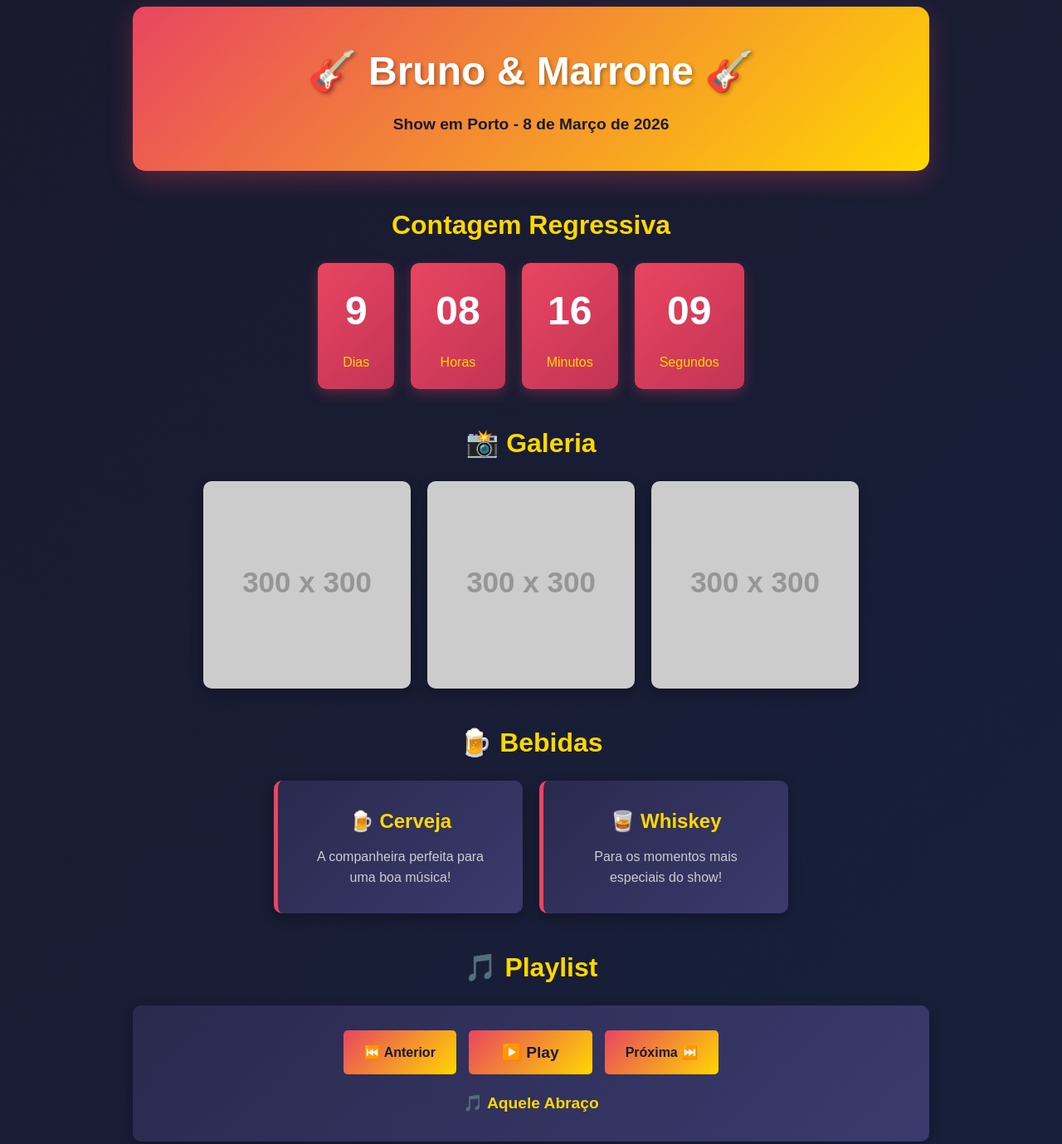
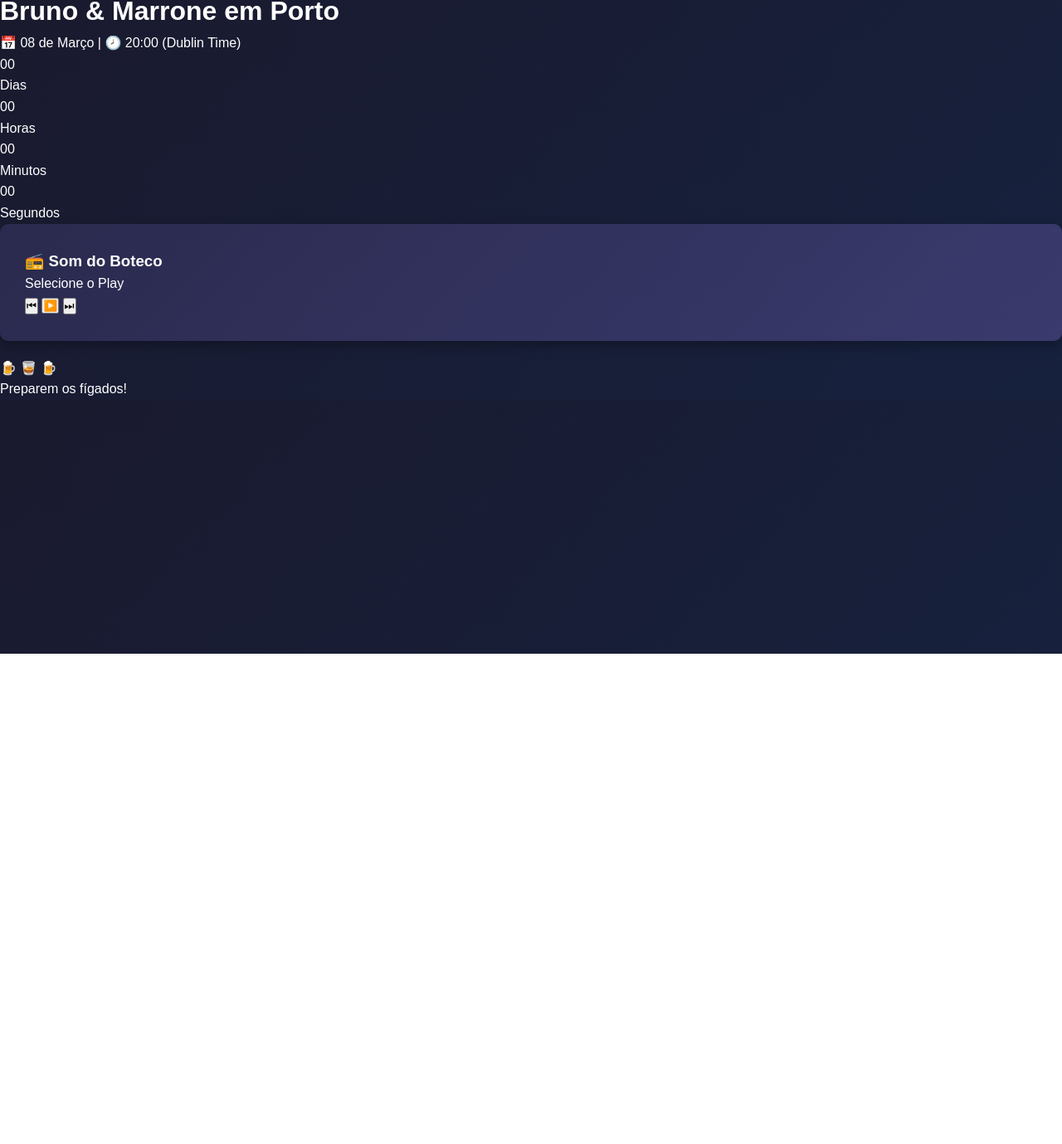
Before and after one commit to Henriqueperoni/bruno-marrone-countdown, a plain HTML site: page index.html in a window 1280 px wide. Shown: the part 12-1391 px from the top of the page at 83% size. After the commit the page ends 800 px from the top, so only its background shows below. Drawn offline with Linux system fonts and the light colour scheme; placeholder pictures from the web are drawn by us.

Commit message:
Update event details and structure in index.html

```diff
--- a/index.html
+++ b/index.html
@@ -1,97 +1,58 @@
 <!DOCTYPE html>
-<html lang="pt-BR">
+<html lang="pt-br">
 <head>
     <meta charset="UTF-8">
     <meta name="viewport" content="width=device-width, initial-scale=1.0">
-    <title>Bruno & Marrone - Show Porto 2026</title>
+    <title>Bruno & Marrone em Porto - Contagem Regressiva</title>
     <link rel="stylesheet" href="style.css">
+    <link href="https://fonts.googleapis.com/css2?family=Oswald:wght@400;700&family=Roboto:wght@300;400&display=swap" rel="stylesheet">
 </head>
 <body>
-    <div class="container">
-        <!-- Header -->
-        <header class="header">
-            <h1>🎸 Bruno & Marrone 🎸</h1>
-            <p class="subtitle">Show em Porto - 8 de Março de 2026</p>
+    <div class="overlay"></div>
+
+    <main class="content">
+        <header>
+            <h1>Bruno & Marrone em Porto</h1>
+            <p class="location">📅 08 de Março | 🕗 20:00 (Dublin Time)</p>
         </header>
 
-        <!-- Countdown -->
-        <section class="countdown-section">
-            <h2>Contagem Regressiva</h2>
-            <div class="countdown">
-                <div class="countdown-item">
-                    <span id="days" class="countdown-number">0</span>
-                    <p class="countdown-label">Dias</p>
-                </div>
-                <div class="countdown-item">
-                    <span id="hours" class="countdown-number">0</span>
-                    <p class="countdown-label">Horas</p>
-                </div>
-                <div class="countdown-item">
-                    <span id="minutes" class="countdown-number">0</span>
-                    <p class="countdown-label">Minutos</p>
-                </div>
-                <div class="countdown-item">
-                    <span id="seconds" class="countdown-number">0</span>
-                    <p class="countdown-label">Segundos</p>
-                </div>
+        <section class="countdown-container">
+            <div class="time-box">
+                <span id="days">00</span>
+                <p>Dias</p>
+            </div>
+            <div class="time-box">
+                <span id="hours">00</span>
+                <p>Horas</p>
+            </div>
+            <div class="time-box">
+                <span id="minutes">00</span>
+                <p>Minutos</p>
+            </div>
+            <div class="time-box">
+                <span id="seconds">00</span>
+                <p>Segundos</p>
             </div>
         </section>
 
-        <!-- Gallery -->
-        <section class="gallery-section">
-            <h2>📸 Galeria</h2>
-            <div class="gallery">
-                <img src="https://via.placeholder.com/300x300?text=Bruno+%26+Marrone" alt="Bruno & Marrone">
-                <img src="https://via.placeholder.com/300x300?text=Porto" alt="Porto">
-                <img src="https://via.placeholder.com/300x300?text=Show" alt="Show">
+        <section class="player">
+            <h3>📻 Som do Boteco</h3>
+            <div class="music-info">
+                <p id="song-title">Selecione o Play</p>
             </div>
+            <div class="controls">
+                <button onclick="prevTrack()">⏮</button>
+                <button id="play-btn" onclick="togglePlay()">▶️</button>
+                <button onclick="nextTrack()">⏭</button>
+            </div>
+            <audio id="audio-element"></audio>
         </section>
 
-        <!-- Drinks -->
-        <section class="drinks-section">
-            <h2>🍺 Bebidas</h2>
-            <div class="drinks">
-                <div class="drink-card">
-                    <h3>🍺 Cerveja</h3>
-                    <p>A companheira perfeita para uma boa música!</p>
-                </div>
-                <div class="drink-card">
-                    <h3>🥃 Whiskey</h3>
-                    <p>Para os momentos mais especiais do show!</p>
-                </div>
-            </div>
-        </section>
-
-        <!-- Music Player -->
-        <section class="music-section">
-            <h2>🎵 Playlist</h2>
-            <div class="player">
-                <div class="player-controls">
-                    <button id="prevBtn" class="btn">⏮️ Anterior</button>
-                    <button id="playBtn" class="btn play-btn">▶️ Play</button>
-                    <button id="nextBtn" class="btn">Próxima ⏭️</button>
-                </div>
-                <audio id="audioPlayer"></audio>
-                <div class="current-song">
-                    <p id="songTitle">Selecione uma música</p>
-                </div>
-            </div>
-
-            <!-- Playlist Menu -->
-            <div class="playlist-menu">
-                <h3>Lista de Músicas:</h3>
-                <ul id="playlistUl">
-                    <!-- Será preenchido por JavaScript -->
-                </ul>
-            </div>
-        </section>
-
-        <!-- Porto Info -->
-        <section class="porto-section">
-            <h2>🏛️ Porto, Portugal</h2>
-            <p>Uma das cidades mais belas de Portugal, berço de histórias, tradição e o melhor vinho do Porto! 🍷</p>
-        </section>
-    </div>
+        <footer class="drinks-icon">
+            🍺 🥃 🍺
+            <p>Preparem os fígados!</p>
+        </footer>
+    </main>
 
     <script src="script.js"></script>
 </body>
```
